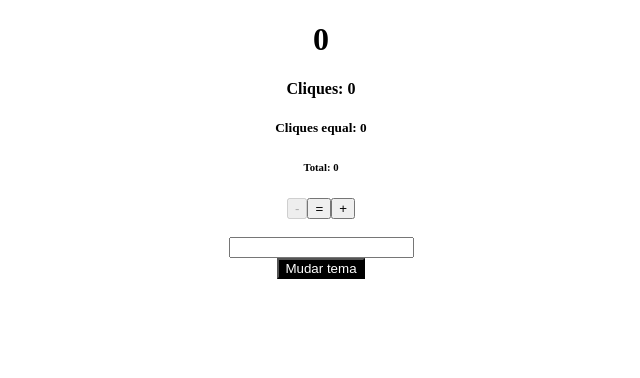
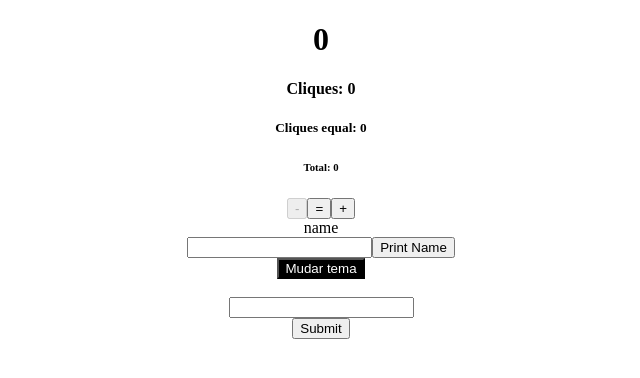
Before and after one commit to LucasTI79/ReactHooks, a React (Create React App) app in the folder projecthooks/: page / in a window 1280 px wide. Shown: the top 378 px of the page, without its empty margins (319-959 px from the left). Built offline with nearby package versions, Linux system fonts and the light colour scheme.

Commit message:
add useImperativeRef

```diff
--- a/projecthooks/src/App.js
+++ b/projecthooks/src/App.js
@@ -1,13 +1,14 @@
 import React from 'react'
 import './App.css';
 import Button from './components/Button';
-import ThemeProvider, { useTheme } from './contexts/ThemeContext'
+import ThemeProvider from './contexts/ThemeContext'
 
 const fnPlusCounter = new Set()
 
 const fnMinusCounter = new Set()
 
 function App() {
+  console.log('rendered')
   function reducer(state, action){
     switch(action.type){
       case 'plus':
@@ -31,7 +32,7 @@ function App() {
     clicks: 0
   }
 
-  const [name, setName] =  React.useState('')
+  const nameRef = React.useRef('name')
   const [renderMemo, setRenderMemo] = React.useState(0)
   const [state, dispatch] = React.useReducer(reducer, initialValue);
 
@@ -70,6 +71,17 @@ function App() {
     setRenderMemo(prev => prev+1)
   }
 
+  function handlePrintName(){
+    alert(nameRef.current.value)
+    nameRef.current.focus()
+  }
+
+  const formRef = React.useRef(null)
+
+  function handleSubmit(){
+    formRef.current.submit()
+  }
+
   return (
     <ThemeProvider>
       <div className="App">
@@ -80,13 +92,17 @@ function App() {
         <button disabled={!state.counter && true} onClick={handleMinus}>-</button>
         <button onClick={handleEqual}>=</button>
         <Plus onClick={handlePlus}>+</Plus>
-
         <br/>
-        <span>{name}</span>
+        <span>{nameRef.current}</span>
         <br/>
-        <input onChange={e => setName(e.target.value)} />
+        <input ref={nameRef} />
+        <button onClick={handlePrintName}>Print Name</button>
         <br/>
         <Button onClick={() => {}}>Mudar tema</Button>
+        <br/>
+        <br/>
+        <Form ref={formRef}/>
+        <button onClick={handleSubmit}>Submit</button>
       </div>
     </ThemeProvider>
   );
@@ -100,4 +116,23 @@ function Plus(props){
   )
 }
 
+const Form = React.forwardRef((props, ref) => {
+  const inputRef = React.useRef(null)
+
+  function handleSubmit(){
+    alert(inputRef.current.value)
+  }
+
+  React.useImperativeHandle(ref, () => {
+    return {
+      submit: handleSubmit
+    }
+  },[])
+  return(
+    <form>
+      <input ref={inputRef} />
+    </form>
+  )
+})
+
 export default App;
```
